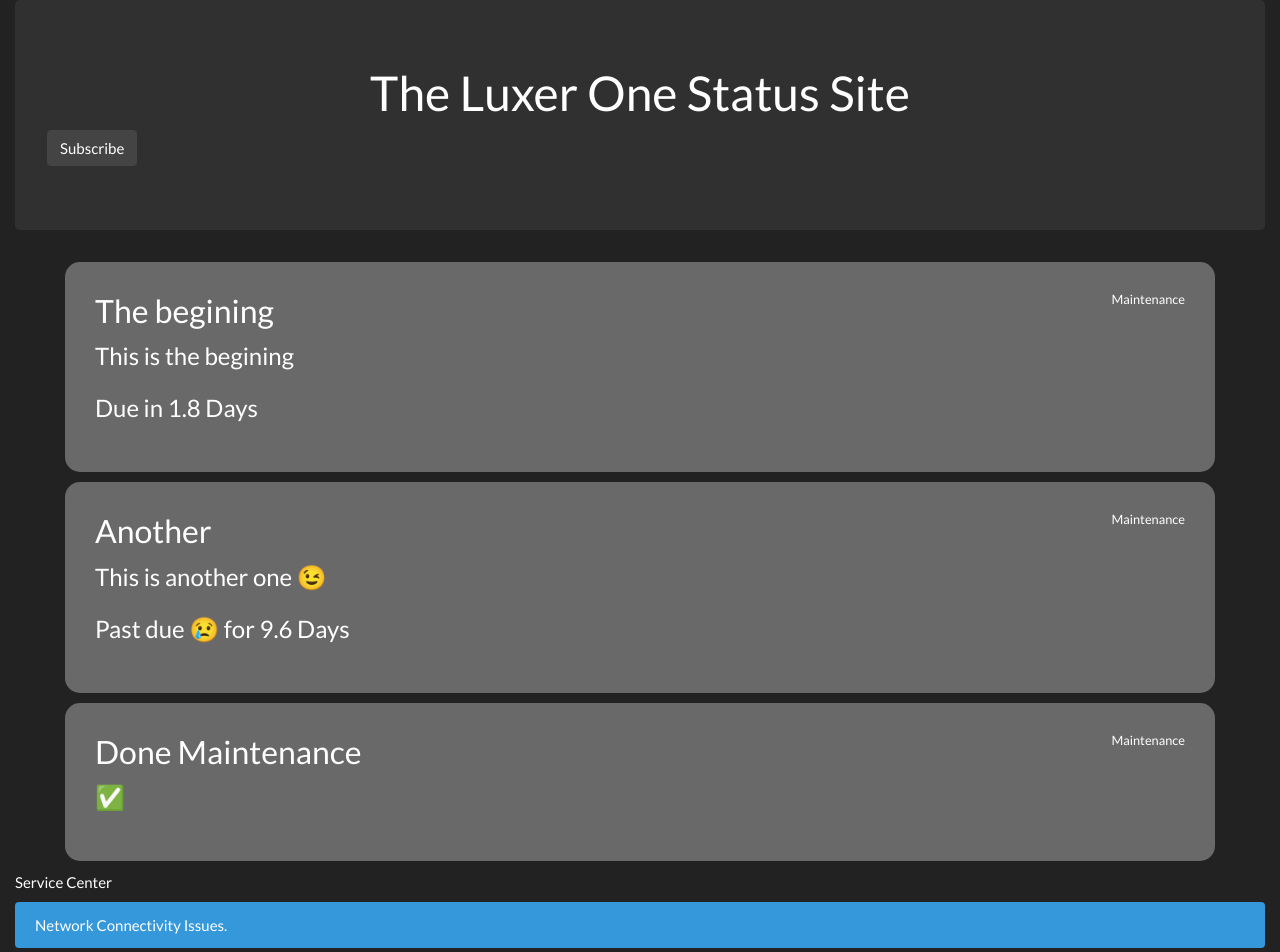
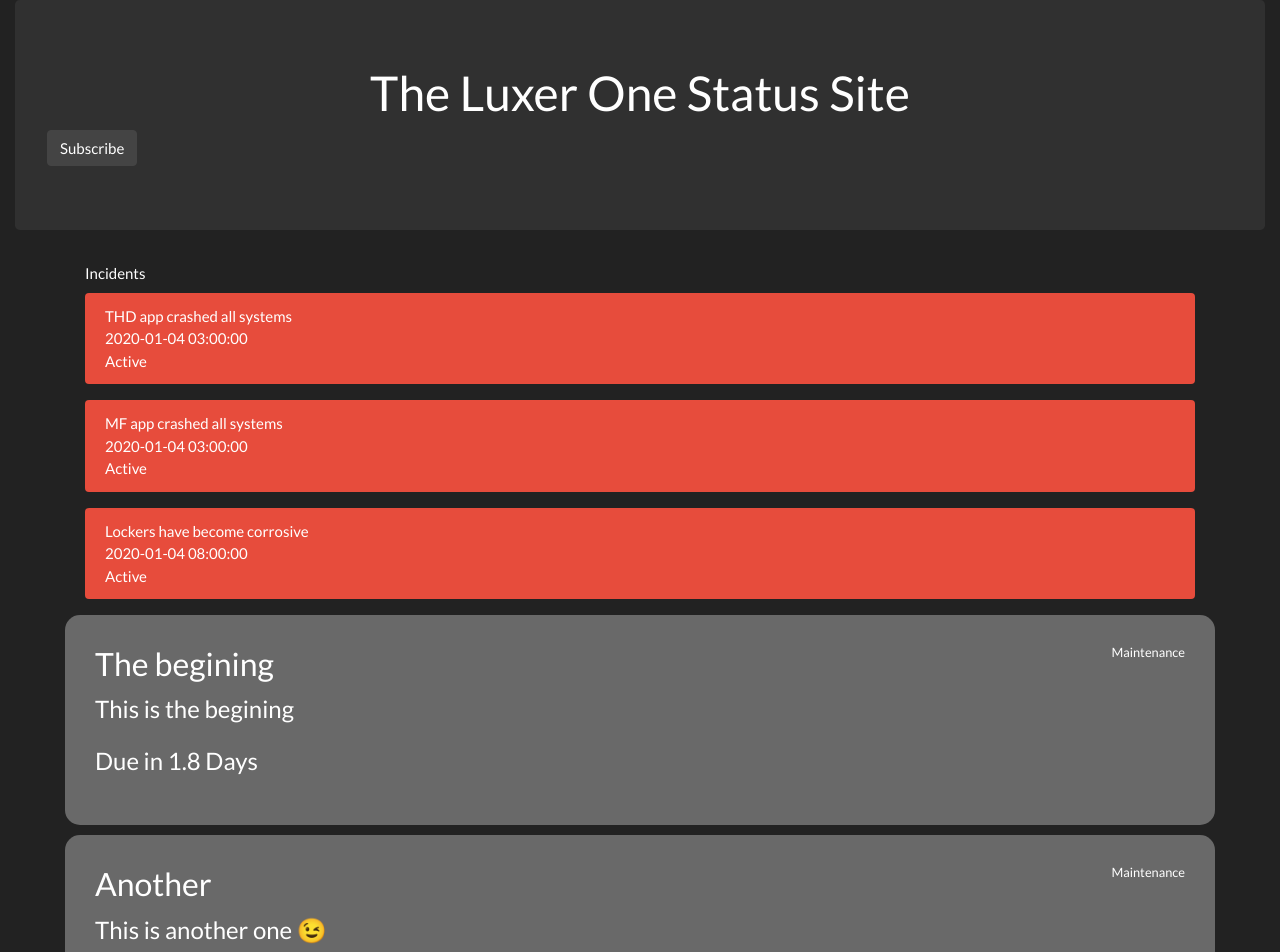
Before and after one commit to statuisy/status-frontend, a Next.js app: page / in a window 1280 px wide. Shown: the top 952 px of the page. Built offline with nearby package versions, Linux system fonts and the light colour scheme.

Commit message:
Incident component, json data, sytles

```diff
--- /dev/null
+++ b/components/Incidents.js
@@ -0,0 +1,25 @@
+import React from 'react';
+import styled from 'styled-components';
+import DueIn from './DueIn';
+
+import data from '../data/incidents.json';
+
+const Incidents = () => {
+    return (
+        <div className="container">
+            <label>Incidents</label>
+            {data.map((item) => {
+                return (
+                    <div className="alert alert-danger">
+                        {item.title} <br />
+                        {item.start_time}<br />
+                        {item.status}
+                    </div>
+
+                )
+            })}
+        </div>
+    )
+}
+
+export default Incidents;
--- a/components/Services.js
+++ b/components/Services.js
@@ -3,9 +3,8 @@
 const Services = () => {
     return (
         <>
-            <div className="">
+            <div className="container">
                 <label className="text-center">Service Center </label>
-            </div >
                 <div className="alert alert-info" role="alert">
                     Network Connectivity Issues.
                 </div>
@@ -13,11 +12,12 @@
                     Software Upgrades
                 </div>
                 <div className="alert alert-success" role="alert">
-                This is a success alert with <a href="#" className="alert-link">an example link</a>. Give it a click if you like.
+                    This is a success alert.
                 </div>
                 <div className="alert alert-danger" role="alert">
-                This is a danger alert with <a href="#" className="alert-link">an example link</a>. Give it a click if you like.
+                    This is a danger alert.
                 </div>
+            </div >
         </>
     )
 }
--- /dev/null
+++ b/data/incidents.json
@@ -0,0 +1,32 @@
+[
+    {
+        "id": 1,
+        "title": "THD app crashed all systems",
+        "description": "New app push broke stuff",
+        "start_time": "2020-01-04 03:00:00",
+        "how_long": 1000000000,
+        "status": "Active",
+        "updated_at": "2020-01-06 02:00:00",
+        "created_at": "2020-01-08 13:00:00"
+    },
+    {
+        "id": 2,
+        "title": "MF app crashed all systems",
+        "description": "New app push broke stuff",
+        "start_time": "2020-01-04 03:00:00",
+        "how_long": 1000,
+        "status": "Active",
+        "updated_at": "2020-01-16 13:00:00",
+        "created_at": "2020-01-15 03:00:00"
+    },
+    {
+        "id": 3,
+        "title": "Lockers have become corrosive",
+        "description": "Locker metal deteriorating",
+        "start_time": "2020-01-04 08:00:00",
+        "how_long": 1000000,
+        "status": "Active",
+        "updated_at": "2020-01-31 09:00:00",
+        "created_at": "2020-01-31 06:00:00"
+    }
+]
--- a/pages/index.js
+++ b/pages/index.js
@@ -1,5 +1,5 @@
-
 import Maintenance from '../components/Maintenance';
+import Incidents from '../components/Incidents';
 import Header from '../components/Header';
 import Footer from '../components/Footer';
 import Services from '../components/Services';
@@ -13,6 +13,7 @@
 
 		<div className="container-fluid">
 			<Header />
+			<Incidents />
 			<Maintenance />
 			<Services />
 			<Footer />
```
Lines whose indentation alone changed are shown as unchanged.
